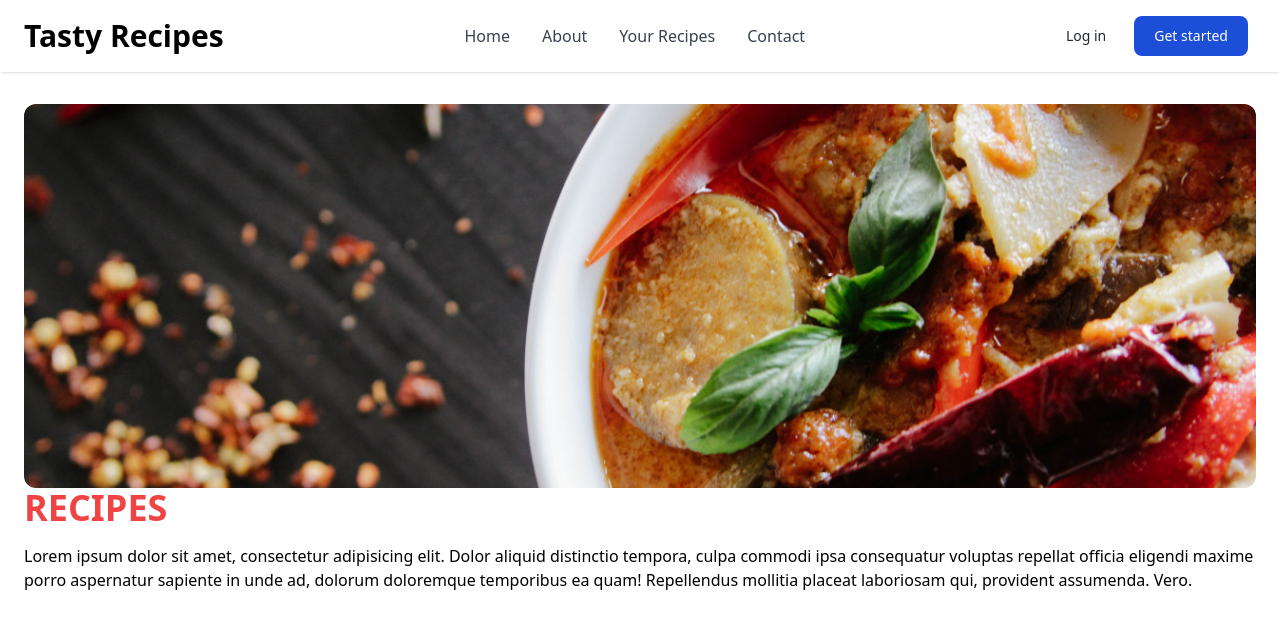
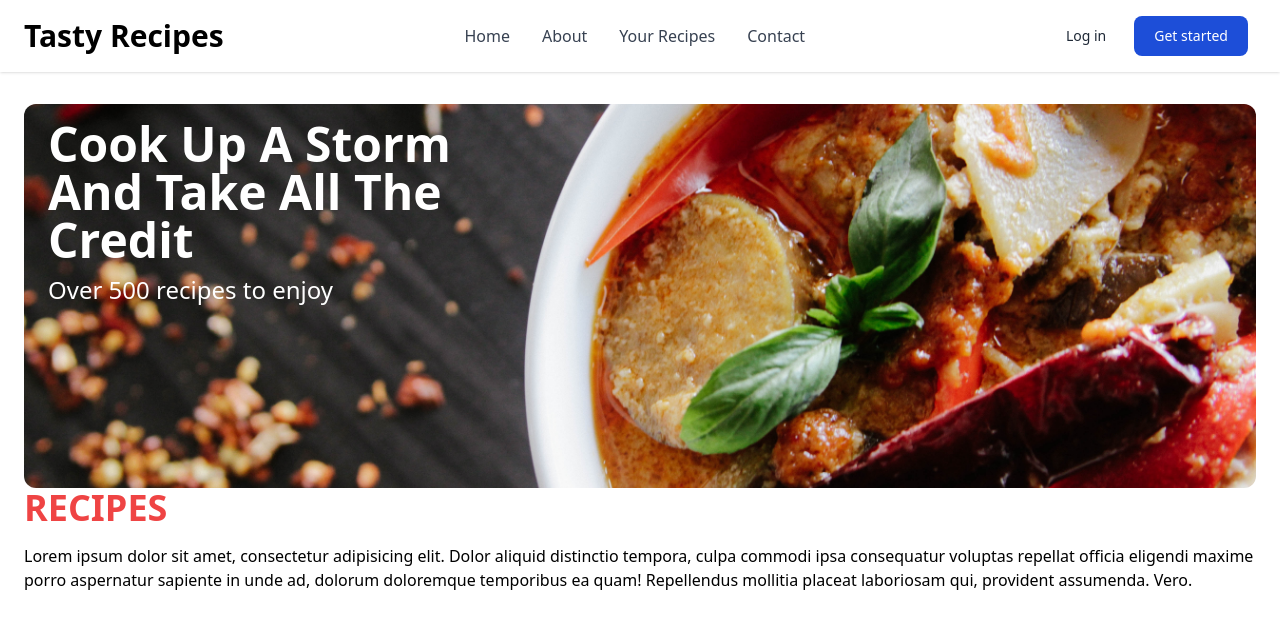
Before and after one commit to Jon-Felipe/Tasty-React, a React (Vite) app: page / in a window 1280 px wide. Shown: the top 628 px of the page. Built offline with nearby package versions, Linux system fonts and the light colour scheme.

Commit message:
added hero content

```diff
--- a/src/pages/Home.tsx
+++ b/src/pages/Home.tsx
@@ -8,12 +8,22 @@ const Home = (props: Props) => {
     <main className='px-4 lg:px-6 pt-8'>
       <section className='max-w-screen-xl mx-auto'>
         {/* hero section */}
-        <article className='h-52 lg:h-96 rounded-xl overflow-hidden'>
-          <img
-            src={heroImg}
-            alt='hero image'
-            className='w-full h-full object-cover'
-          />
+        <article className='relative'>
+          <div className='h-52 lg:h-96 rounded-xl overflow-hidden'>
+            <img
+              src={heroImg}
+              alt='hero image'
+              className='w-full h-full object-cover'
+            />
+          </div>
+          <div className='absolute top-2 lg:top-4 left-6 lg:left-6 w-2/4 lg:w-2/5'>
+            <h3 className='text-lg lg:text-5xl text-white font-semibold capitalize'>
+              Cook up a storm and take all the credit
+            </h3>
+            <p className='text-sm lg:text-2xl text-white lg:pt-2.5'>
+              Over 500 recipes to enjoy
+            </p>
+          </div>
         </article>
 
         {/* intro text section */}
```
